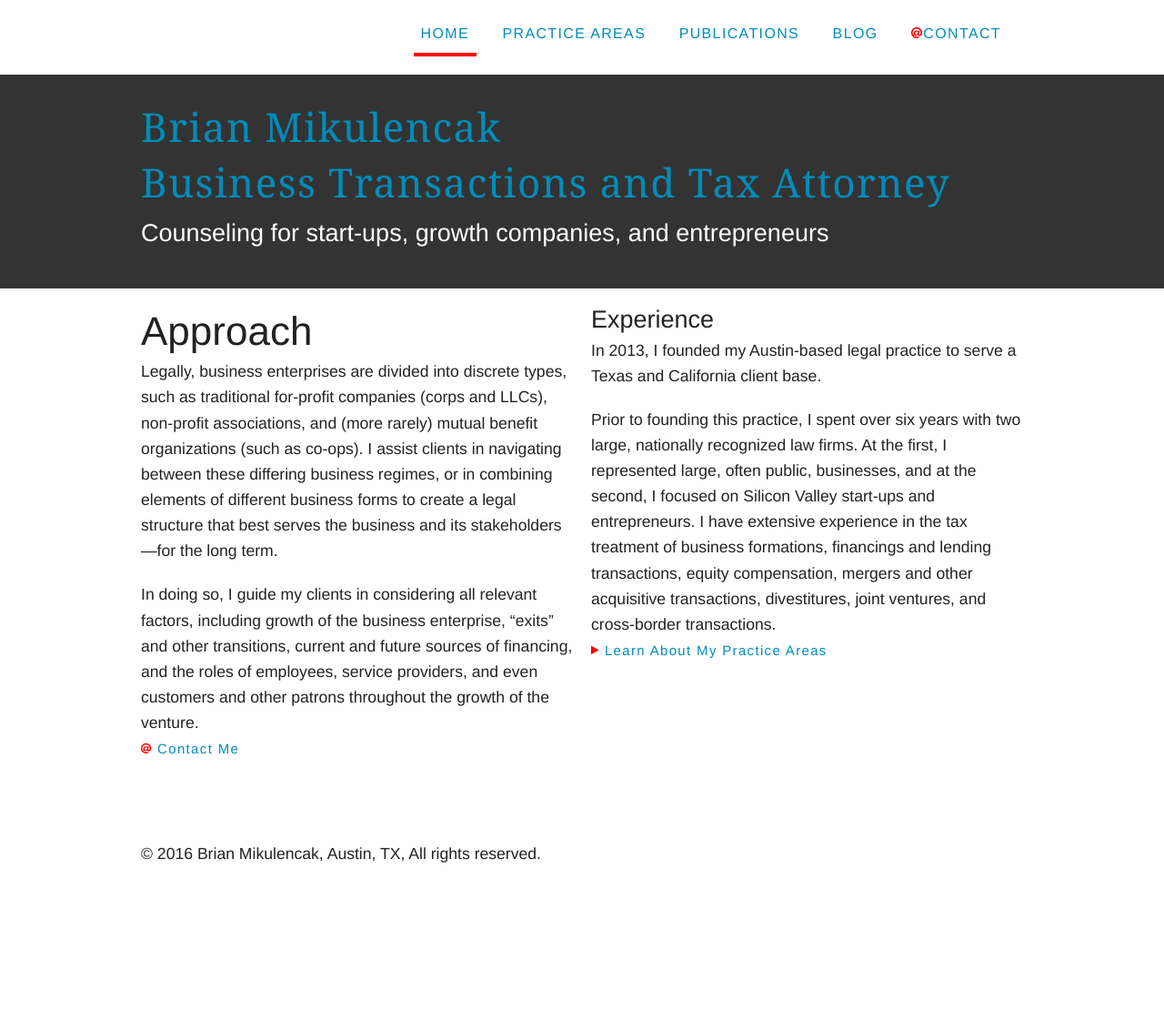
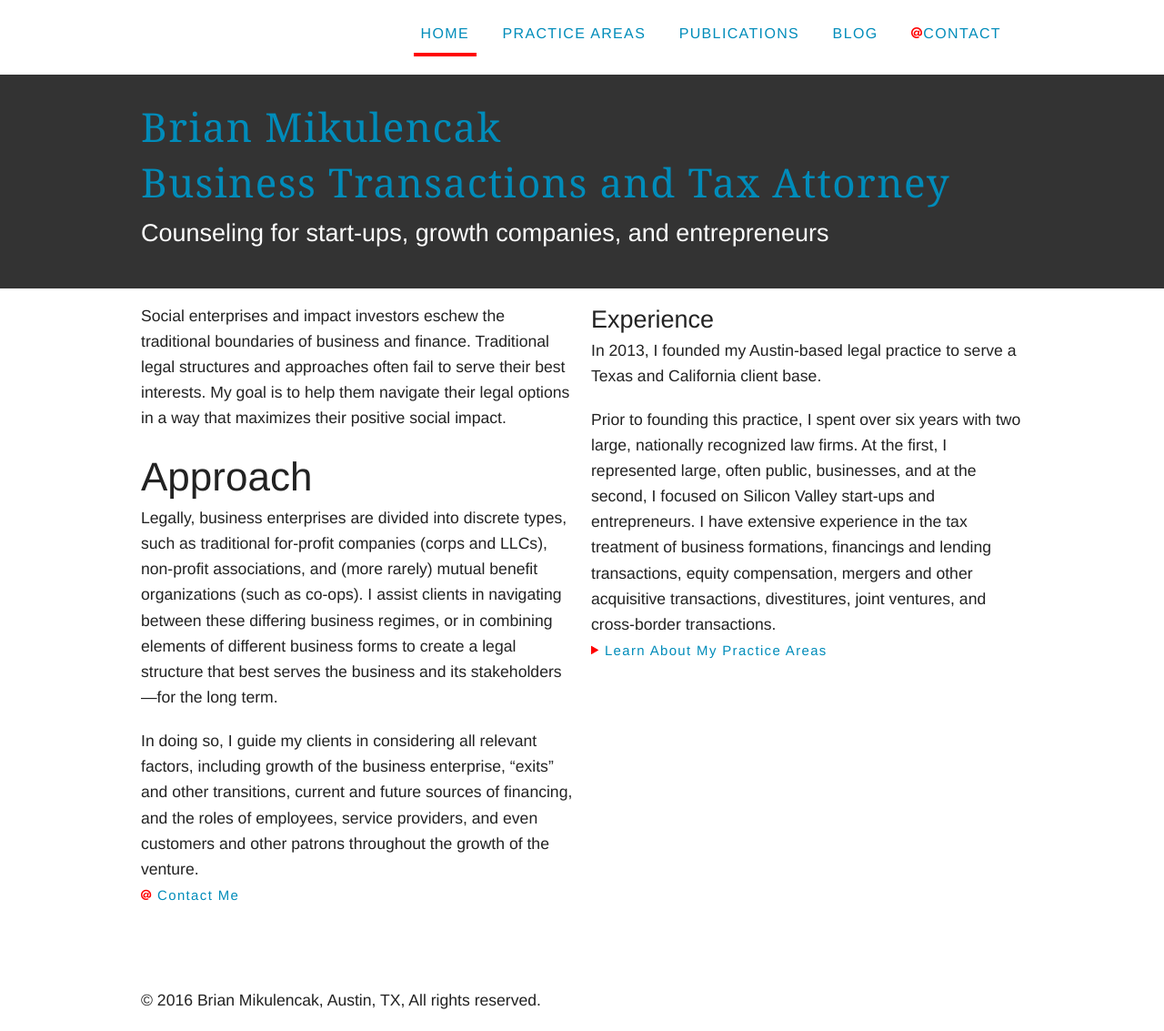
Before and after one commit to brianmik/bmaustinlaw, a Jekyll site: the page built from index.html, in a window 1280 px wide. Shown: the whole page at 91% size. Built offline with Jekyll 4.4.1, drawn with Linux system fonts in a browser that asks for light colours; before the commit the page ends 973 px from its top, so only the background shows below that.

Commit message:
Approach

```diff
--- a/index.html
+++ b/index.html
@@ -9,6 +9,7 @@ title: Brian Mikulencak Business Transactions and Tax Attorney - Home
       <ul class="large-block-grid-2 list-none">
         <li>
           <section>
+	  <p>Social enterprises and impact investors eschew the traditional boundaries of business and finance. Traditional legal structures and approaches often fail to serve their best interests. My goal is to help them navigate their legal options in a way that maximizes their positive social impact.</p>
           <header class="space-none">
             <h1 class="approach space-none">Approach</h1>
           </header>
--- a/rafts/index.html
+++ b/rafts/index.html
@@ -62,6 +62,7 @@
 		<div class="large-12 columns">
       <ul class="large-block-grid-2 list-none">
         <li>
+	  <p>Social enterprises and impact investors eschew the traditional boundaries of business and finance. Traditional legal structures and approaches often fail to serve their best interests. My goal is to help them navigate their legal options in a way that maximizes their positive social impact.</p>
           <h3 class="space-none">Approach</h3>
           <p>Legally, business enterprises are divided into discrete types, such as traditional for-profit companies (corps and LLCs), non-profit associations, and (more rarely) mutual benefit organizations (such as co-ops). I assist clients in navigating between these differing business regimes, or in combining elements of different business forms to create a legal structure that best serves the business and its stakeholders&mdash;for the long term.</p>
           <p>In doing so, I guide my clients in considering all relevant factors, including growth of the business enterprise, &ldquo;exits&rdquo; and other transitions, current and future sources of financing, and the roles of employees, service providers, and even customers and other patrons throughout the growth of the venture. <a class="uppercase small" href="contact.html"><i class="fi-at-sign red"></i> Contact me</a></p>
```
